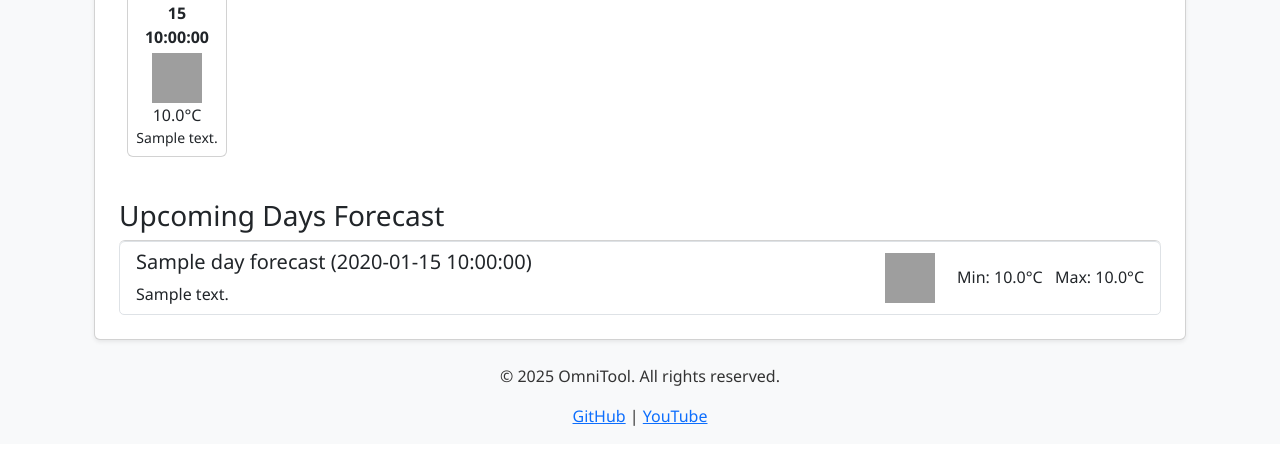
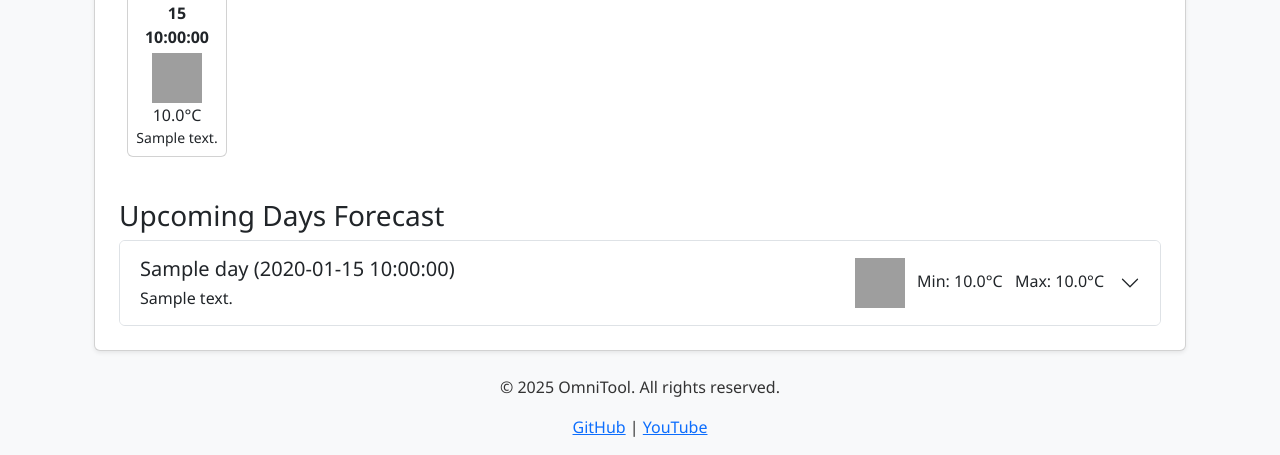
Before and after one commit to DamiJJJ/OmniTool, a Flask app: template templates/weather.html in a window 1280 px wide. Shown: the part 889-1344 px from the top of the page. Before the commit the page ends 1315 px from the top, so only its background shows below. Run offline with Flask 3, Linux system fonts and the light colour scheme; the template is opened without the code that fills it: most values are stand-ins (such as "Sample title", 1, 10 or a date in 2020); grey boxes are pictures that could not be loaded.

Commit message:
Implement collapsible hourly forecast for upcoming days in weather module

```diff
--- a/templates/weather.html
+++ b/templates/weather.html
@@ -30,8 +30,6 @@
             <p>Feels like: {{ "%.1f"|format(current_weather_data.feels_like) }}°C</p>
             <p>Humidity: {{ current_weather_data.humidity }}% | Wind Speed: {{ "%.1f"|format(current_weather_data.wind_speed) }} m/s</p>
         </div>
-
-        {# Today's Hourly Forecast #}
         {% if today_hourly_forecast %}
         <h3>Today's Hourly Forecast</h3>
         <div class="hourly-forecast-scroll mb-4">
@@ -48,20 +46,39 @@
         </div>
         {% endif %}
 
-        {# Upcoming Days Forecast #}
-        {% if upcoming_daily_forecast %}
+        {% if upcoming_daily_forecast_grouped %}
         <h3>Upcoming Days Forecast</h3>
-        <div class="list-group">
-            {% for day_forecast in upcoming_daily_forecast %}
-            <div class="list-group-item list-group-item-action d-flex justify-content-between align-items-center">
-                <div>
-                    <h5>{{ day_forecast.day_name }} ({{ day_forecast.date }})</h5>
-                    <p class="mb-0">{{ day_forecast.description }}</p>
-                </div>
-                <div class="text-end">
-                    <img src="http://openweathermap.org/img/wn/{{ day_forecast.icon }}.png" alt="{{ day_forecast.description }}" style="width: 50px; height: 50px; vertical-align: middle;">
-                    <span class="ms-2">Min: {{ "%.1f"|format(day_forecast.min_temp) }}°C</span>
-                    <span class="ms-2">Max: {{ "%.1f"|format(day_forecast.max_temp) }}°C</span>
+        <div class="accordion" id="weatherAccordion">
+            {% for day_data in upcoming_daily_forecast_grouped %}
+            <div class="accordion-item">
+                <h2 class="accordion-header" id="heading{{ loop.index }}">
+                    <button class="accordion-button collapsed" type="button" data-bs-toggle="collapse" data-bs-target="#collapse{{ loop.index }}" aria-expanded="false" aria-controls="collapse{{ loop.index }}">
+                        <div class="d-flex justify-content-between align-items-center w-100">
+                            <div>
+                                <h5>{{ day_data.day_name }} ({{ day_data.date }})</h5>
+                                <p class="mb-0">{{ day_data.description }}</p>
+                            </div>
+                            <div class="text-end me-3"> {# Added margin-end for spacing from arrow #}
+                                <img src="http://openweathermap.org/img/wn/{{ day_data.icon }}.png" alt="{{ day_data.description }}" style="width: 50px; height: 50px; vertical-align: middle;">
+                                <span class="ms-2">Min: {{ "%.1f"|format(day_data.min_temp) }}°C</span>
+                                <span class="ms-2">Max: {{ "%.1f"|format(day_data.max_temp) }}°C</span>
+                            </div>
+                        </div>
+                    </button>
+                </h2>
+                <div id="collapse{{ loop.index }}" class="accordion-collapse collapse" aria-labelledby="heading{{ loop.index }}" data-bs-parent="#weatherAccordion">
+                    <div class="accordion-body">
+                        <div class="d-flex flex-nowrap overflow-auto py-2 hourly-forecast-scroll">
+                            {% for hour_detail in day_data.hourly_details %}
+                            <div class="card text-center mx-2 p-2 flex-shrink-0" style="width: 100px;">
+                                <p class="mb-1"><strong>{{ hour_detail.time }}</strong></p>
+                                <img src="http://openweathermap.org/img/wn/{{ hour_detail.icon }}.png" alt="{{ hour_detail.description }}" class="mx-auto" style="width: 50px; height: 50px;">
+                                <p class="mb-0">{{ "%.1f"|format(hour_detail.temp) }}°C</p>
+                                <small>{{ hour_detail.description }}</small>
+                            </div>
+                            {% endfor %}
+                        </div>
+                    </div>
                 </div>
             </div>
             {% endfor %}
```
Also changed, not shown: modules/weather.py (+48 -34 lines), static/css/style.css (+38 -0 lines).
